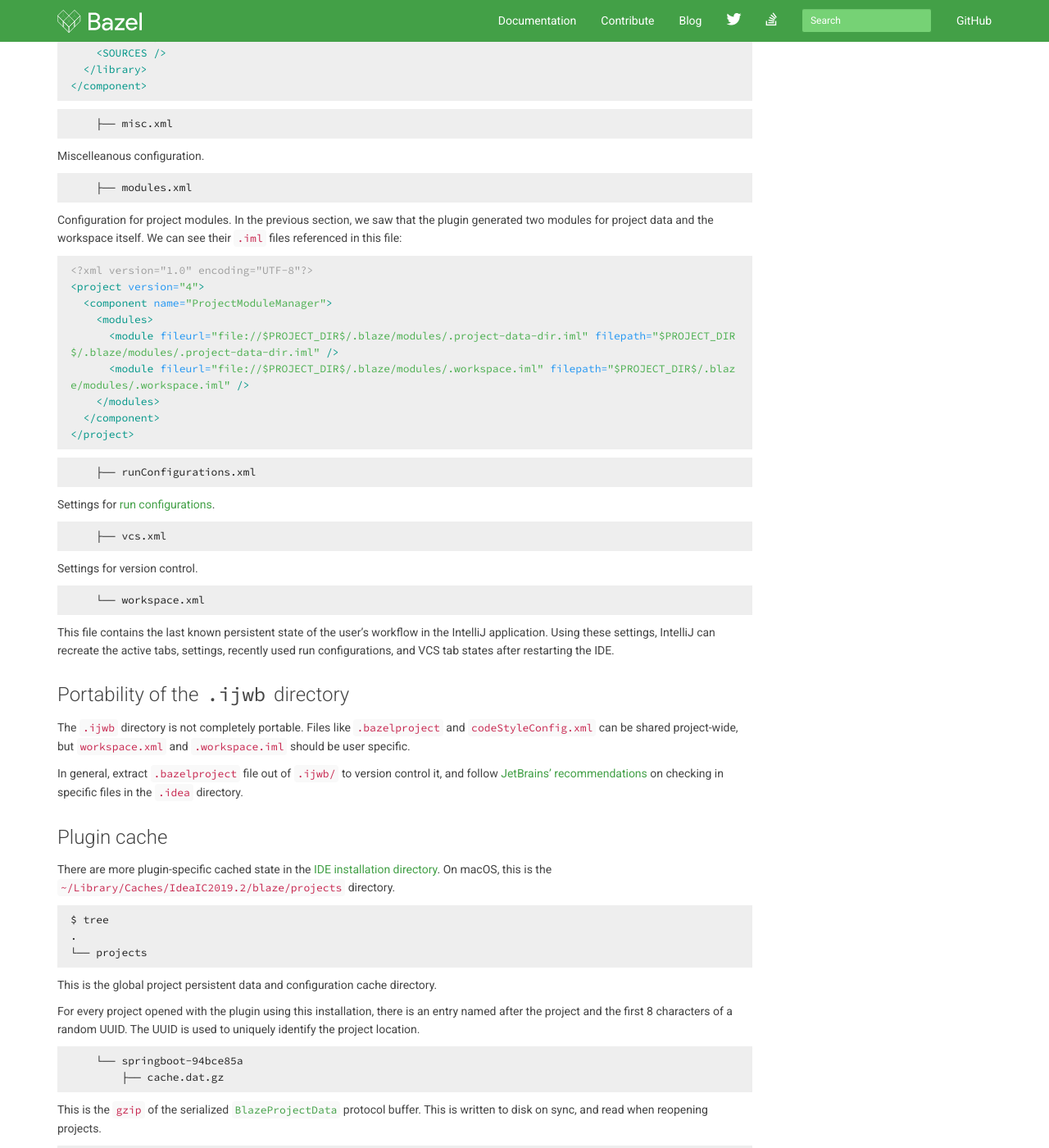
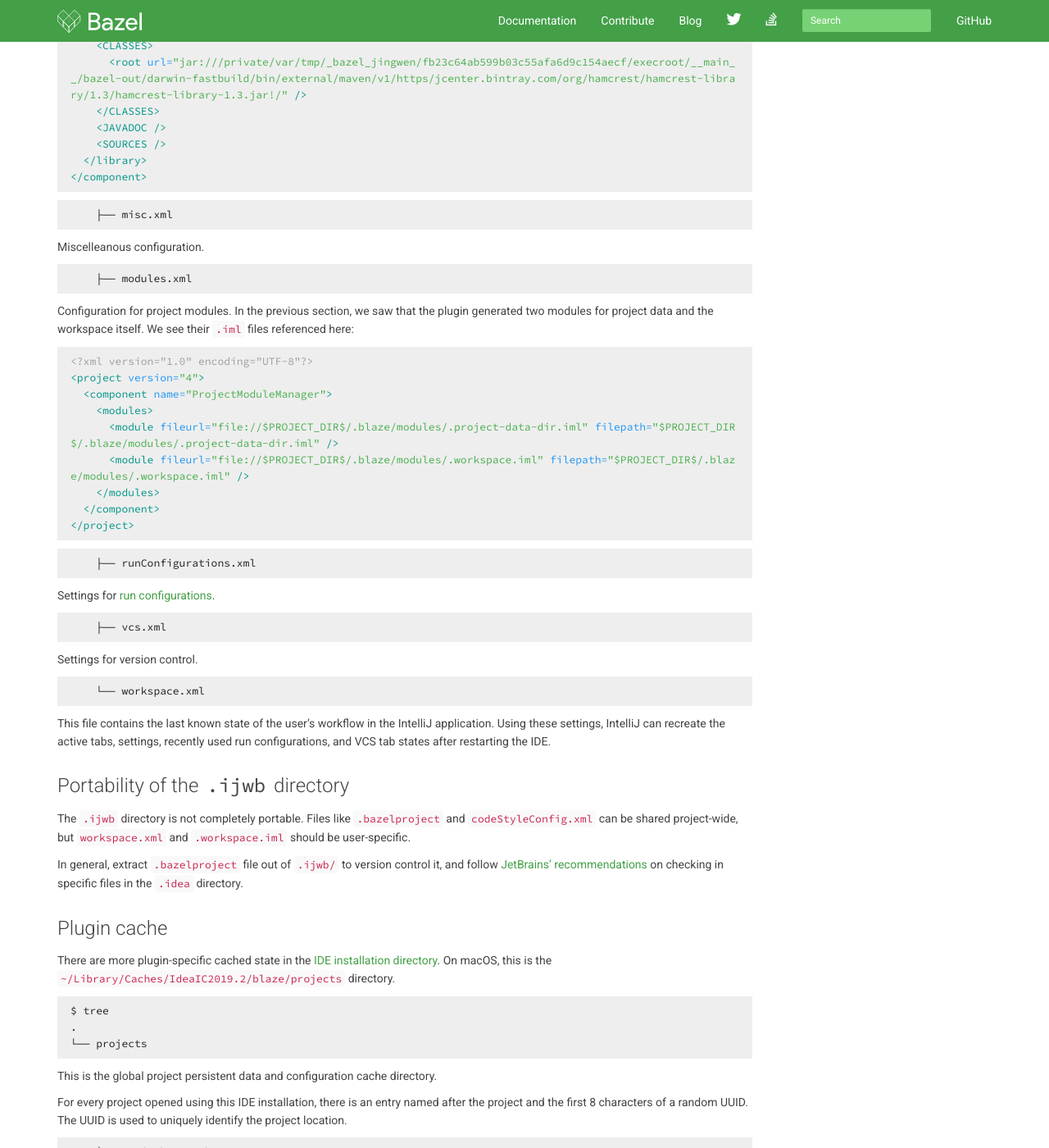
Before and after one commit to bazelbuild/bazel-blog, a Jekyll site: the page built from _posts/2019-09-29-intellij-bazel-sync.md, in a window 1280 px wide and 1400 px high, scrolled down 3746 px. Shown: the whole window at 82% size. Built offline with Jekyll 4.4.1, drawn with Linux system fonts in a browser that asks for light colours; nearby versions of some CDN libraries; library files that are not in the unit come from our copies; Markdown is read by kramdown in place of the engine named in the settings; some of the changed text lies outside the part shown.

Commit message:
Update IJwBazel blogpost - sentence structures, formatting, wording (#201)
* Update IJwBazel blogpost - sentence structures, formatting, wording

* Update 2019-09-29-intellij-bazel-sync.md

````diff
--- a/_posts/2019-09-29-intellij-bazel-sync.md
+++ b/_posts/2019-09-29-intellij-bazel-sync.md
@@ -184,8 +191,8 @@
     ├── externalDependencies.xml
 ```
 
-Settings for external dependencies of this project. In particular, every Bazel
-IntelliJ project depends on the Bazel plugin:
+Settings for IntelliJ's external dependencies, which are typically plugins.
+Every Bazel IntelliJ project depends on the Bazel plugin:
 
 ```xml
 <?xml version="1.0" encoding="UTF-8"?>
@@ -200,7 +207,8 @@
     ├── libraries
 ```
 
-Settings for external libraries. Note that this is not the same as Bazel's concept of external repositories.
+Settings for external libraries. Note that this does not map directly to Bazel's
+concept of external repositories.
 
 ```
     │   ├── Runner_deploy_ijar_d8363141.xml
@@ -246,8 +254,8 @@
 ```
 
 Configuration for project modules. In the previous section, we saw that the
-plugin generated two modules for project data and the workspace itself. We can
-see their `.iml` files referenced in this file:
+plugin generated two modules for project data and the workspace itself. We see
+their `.iml` files referenced here:
 
 ```xml
 <?xml version="1.0" encoding="UTF-8"?>
@@ -265,7 +273,8 @@
     ├── runConfigurations.xml
 ```
 
-Settings for [run configurations](https://www.jetbrains.com/help/rider/Run_Debug_Configurations_dialog.html).
+Settings for [run
+configurations](https://www.jetbrains.com/help/rider/Run_Debug_Configurations_dialog.html).
 
 ```
     ├── vcs.xml
@@ -277,15 +286,16 @@
     └── workspace.xml
 ```
 
-This file contains the last known persistent state of the user's workflow in the IntelliJ application.
-Using these settings, IntelliJ can recreate the active tabs, settings, recently
-used run configurations, and VCS tab states after restarting the IDE.
+This file contains the last known state of the user's workflow in the IntelliJ
+application. Using these settings, IntelliJ can recreate the active tabs,
+settings, recently used run configurations, and VCS tab states after restarting
+the IDE.
 
 ## Portability of the `.ijwb` directory
 
 The `.ijwb` directory is not completely portable. Files like `.bazelproject` and
 `codeStyleConfig.xml` can be shared project-wide, but `workspace.xml` and
-`.workspace.iml` should be user specific.
+`.workspace.iml` should be user-specific.
 
 In general, extract `.bazelproject` file out of `.ijwb/` to version control it,
 and follow [JetBrains' recommendations
@@ -306,9 +316,9 @@
 
 This is the global project persistent data and configuration cache directory.
 
-For every project opened with the plugin using this installation, there is an
-entry named after the project and the first 8 characters of a random UUID. The
-UUID is used to uniquely identify the project location.
+For every project opened using this IDE installation, there is an entry named
+after the project and the first 8 characters of a random UUID. The UUID is used
+to uniquely identify the project location.
 
 ```
     └── springboot-94bce85a
````
Also changed, not shown: other parts of _posts/2019-09-29-intellij-bazel-sync.md (+15 -8 lines).
